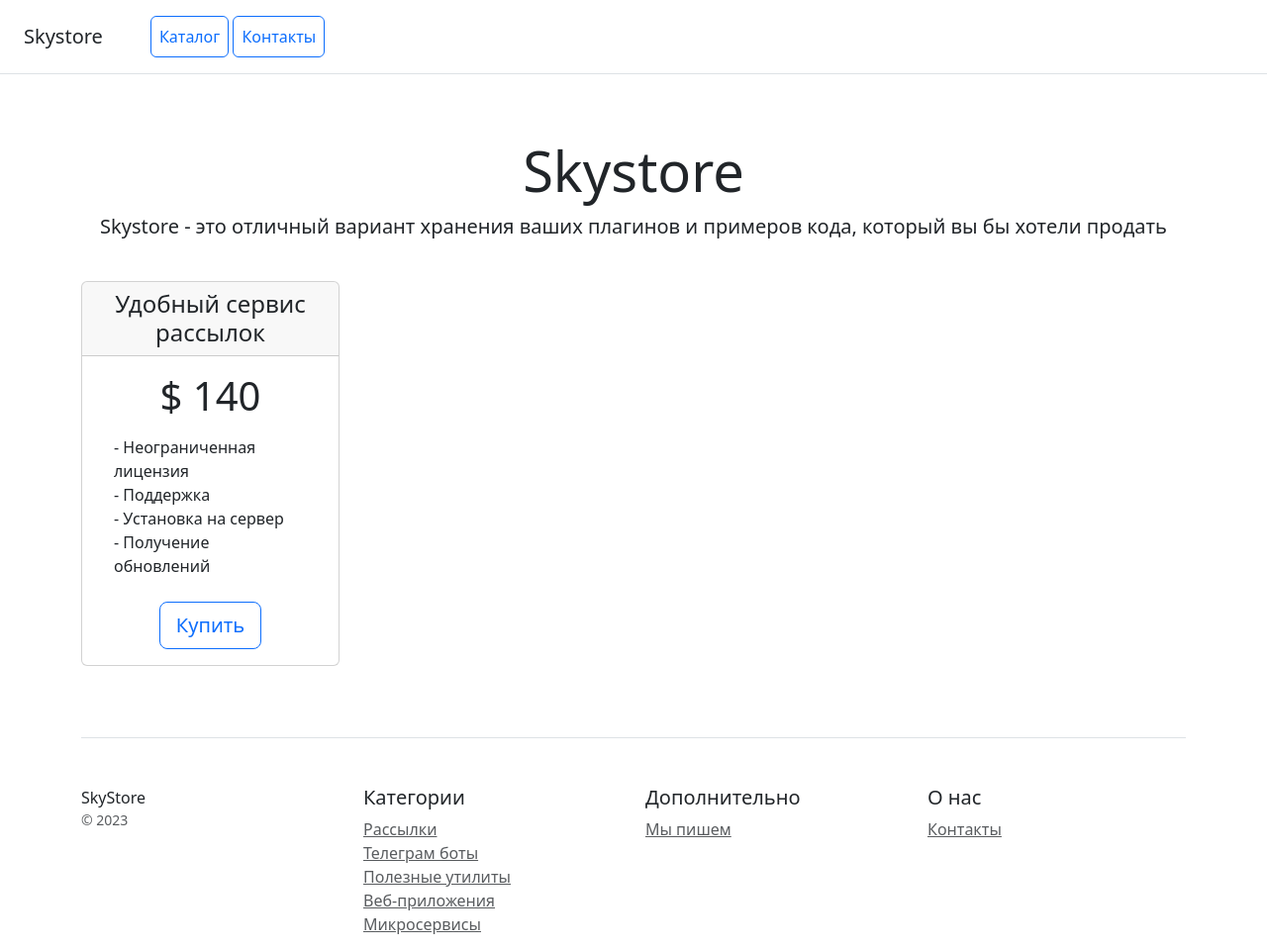
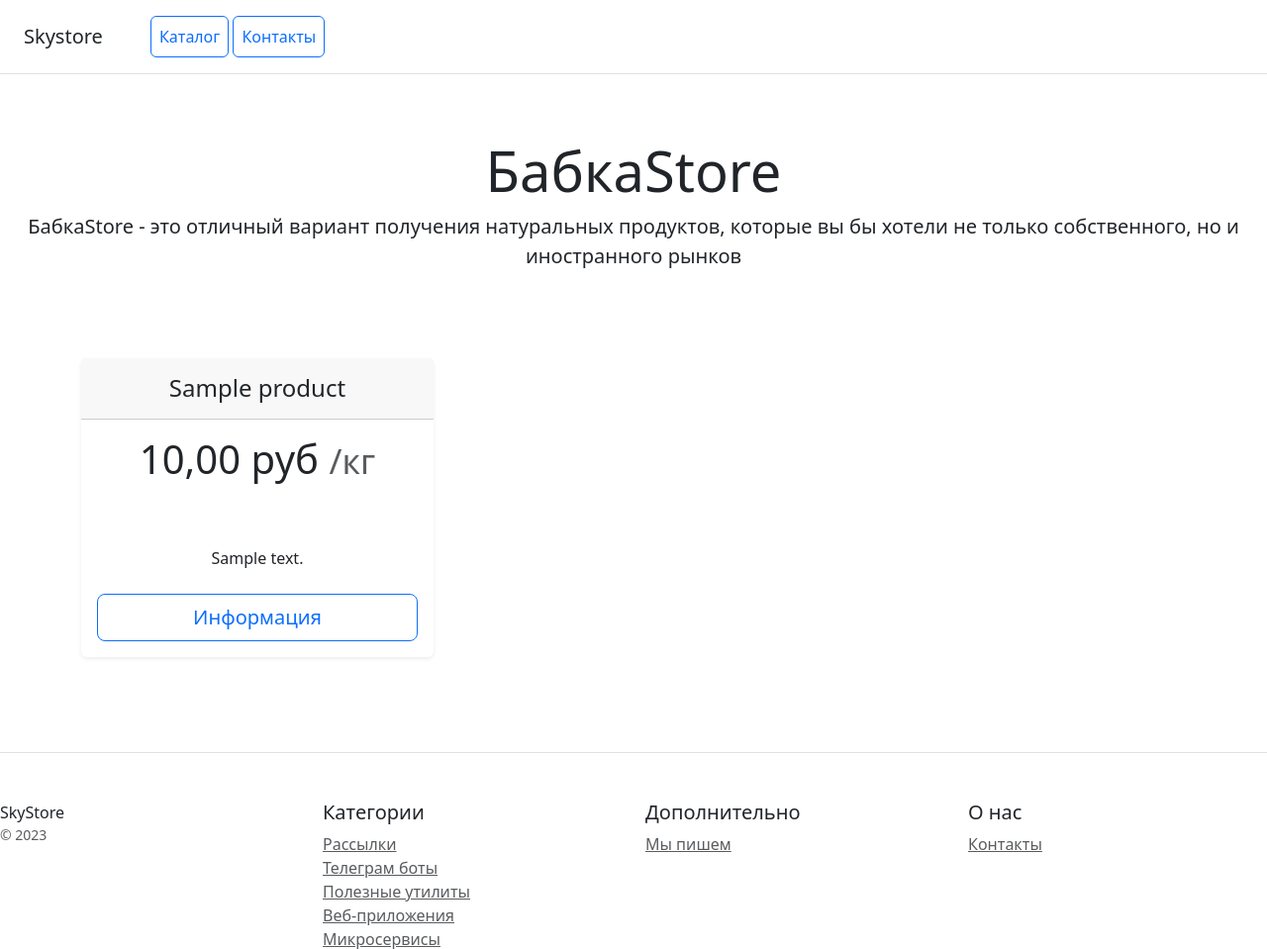
Before and after one commit to pnestero/Django_Project, a Django app: page / in a window 1280 px wide. Shown: the top 959 px of the page at 99% size. Run offline with Django 5.2, Linux system fonts and the light colour scheme; data comes from the database, SQL or seed files in the repository; tables that the repository leaves empty hold one stand-in row (values such as "Sample post").

Commit message:
До создания шаблонов

```diff
--- a/catalog/templates/contacts.html
+++ b/catalog/templates/contacts.html
@@ -15,6 +15,7 @@
         <a class="p-2 btn btn-outline-primary" href="/contacts/">Контакты</a>
     </nav>
 </div>
+
 
 <div class="pricing-header px-3 py-3 pt-md-5 pb-md-4 mx-auto text-center">
     <h1 class="display-4">Контакты</h1>
--- a/catalog/templates/home.html
+++ b/catalog/templates/home.html
@@ -5,9 +5,7 @@
     <meta name="viewport" content="width=device-width, initial-scale=1">
     <title>Skystore</title>
     <link href="https://cdn.jsdelivr.net/npm/bootstrap@5.3.0/dist/css/bootstrap.min.css" rel="stylesheet">
-
     <!-- Подключите статичеcкие файлы со стилями Bootstrap -->
-
 </head>
 <body>
 <div class="d-flex flex-column flex-md-row align-items-center p-3 px-md-4 mb-3 bg-white border-bottom box-shadow">
@@ -18,32 +16,51 @@
     </nav>
 </div>
 
+
+<!--НЕИЗМЕНЯЕМАЯ ЧАСТЬ ВЫШЕ-->
+<!--__________________________________________________________________________-->
+
 <div class="pricing-header px-3 py-3 pt-md-5 pb-md-4 mx-auto text-center">
-    <h1 class="display-4">Skystore</h1>
-    <p class="lead">Skystore - это отличный вариант хранения ваших плагинов и примеров кода, который вы бы хотели
-        продать</p>
+    <h1 class="display-4">БабкаStore</h1>
+    <p class="lead">БабкаStore - это отличный вариант получения натуральных продуктов,
+        которые вы бы хотели не только собственного, но и иностранного рынков
+    </p>
 </div>
 
-<div class="container">
-    <div class="row text-center">
-        <div class="col-3">
-            <div class="card mb-4 box-shadow">
-                <div class="card-header">
-                    <h4 class="my-0 font-weight-normal">Удобный сервис рассылок</h4>
+<div class="container mb-5">
+    <div class="row row-cols-1 row-cols-md-3 mb-3 text-center py-5 g-4">
+        {% for product in products %}
+        <div class="col">
+            <div class="card h-100 shadow-sm border-0">
+                <div class="card-header py-3" >
+                    <h4 class="my-0 fw-normal">{{ product.name }}</h4>
                 </div>
-                <div class="card-body">
-                    <h1 class="card-title pricing-card-title">$ 140</h1>
-                    <ul class="list-unstyled mt-3 mb-4 text-start m-3">
-                        <li>- Неограниченная лицензия</li>
-                        <li>- Поддержка</li>
-                        <li>- Установка на сервер</li>
-                        <li>- Получение обновлений</li>
+                <div class="card-body d-flex flex-column">
+                    <h1 class="card-title pricing-card-title">{{ product.price }} руб
+                        <small class="text-body-secondary fw-light">/кг</small>
+                    </h1>
+                    <ul class="list-unstyled mt-3 mb-4 flex-grow-1">
+                        <li>{{ product.category }} </li>
                     </ul>
-                    <button type="button" class="btn btn-lg btn-block btn-outline-primary">Купить</button>
+
+                    <ul class="list-unstyled mt-3 mb-4 flex-grow-1">
+                        <li>{{ product.description|truncatechars:100 }} </li>
+                    </ul>
+
+                    <button type="button" class="w-100 btn btn-lg btn-outline-primary mt-auto">Информация</button>
                 </div>
             </div>
         </div>
+        {% empty %}
+            <p>Товаров пока нет.</p>
+        {% endfor %}
+
     </div>
+</div>
+
+
+<!--__________________________________________________________________________-->
+<!--НЕИЗМЕНЯЕМАЯ ЧАСТЬ НИЖЕ-->
 
     <footer class="pt-4 my-md-5 pt-md-5 border-top">
         <div class="row">
--- a/catalog/urls.py
+++ b/catalog/urls.py
@@ -1,10 +1,11 @@
 from django.urls import path
 from catalog.apps import CatalogConfig
-from catalog.views import home, contacts
+from catalog.views import home, contacts, info
 
 app_name = CatalogConfig.name
 
 urlpatterns = [
     path("", home, name="home"),
     path("contacts/", contacts, name="contacts"),
+    path("info/", info, name="info"),
 ]
--- a/catalog/views.py
+++ b/catalog/views.py
@@ -1,10 +1,21 @@
 from django.shortcuts import render
+
+from catalog.models import Product
 
 
 # Create your views here.
 def home(request):
-    return render(request, "home.html")
+    products = Product.objects.all()
+    context = {"products": products}
+    return render(request, "home.html", context)
 
 
 def contacts(request):
     return render(request, "contacts.html")
+
+
+
+def info(request):
+    products = Product.objects.all()
+    context = {"products": products}
+    return render(request, "info.html", context)
```
Also changed, not shown: catalog/templates/info.html (added, +88 -0 lines).
